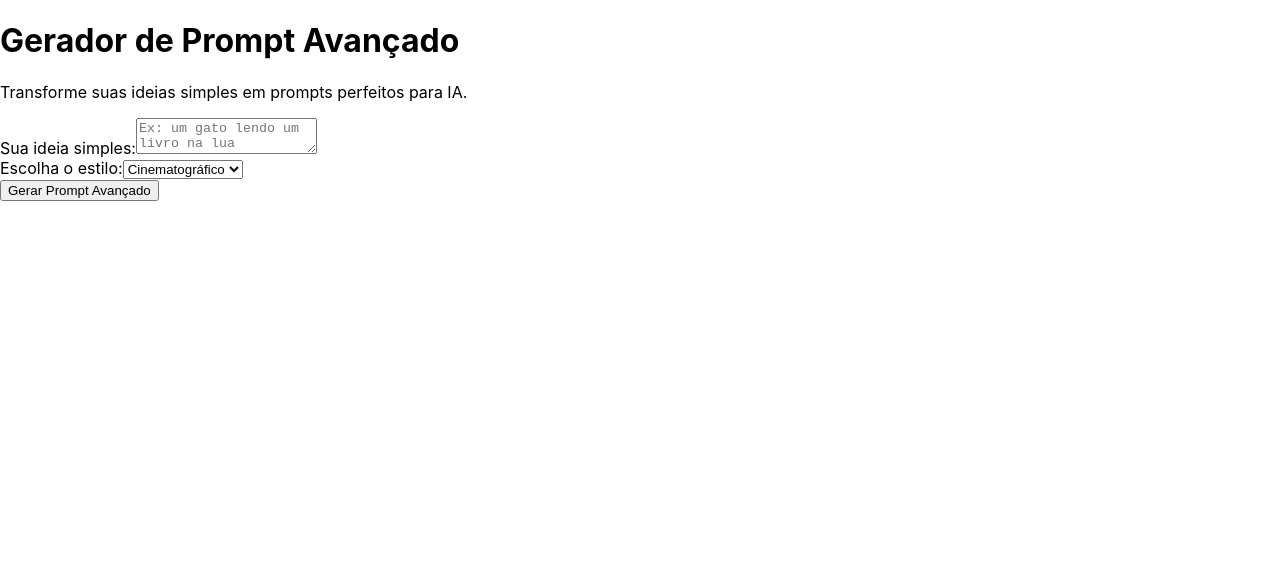
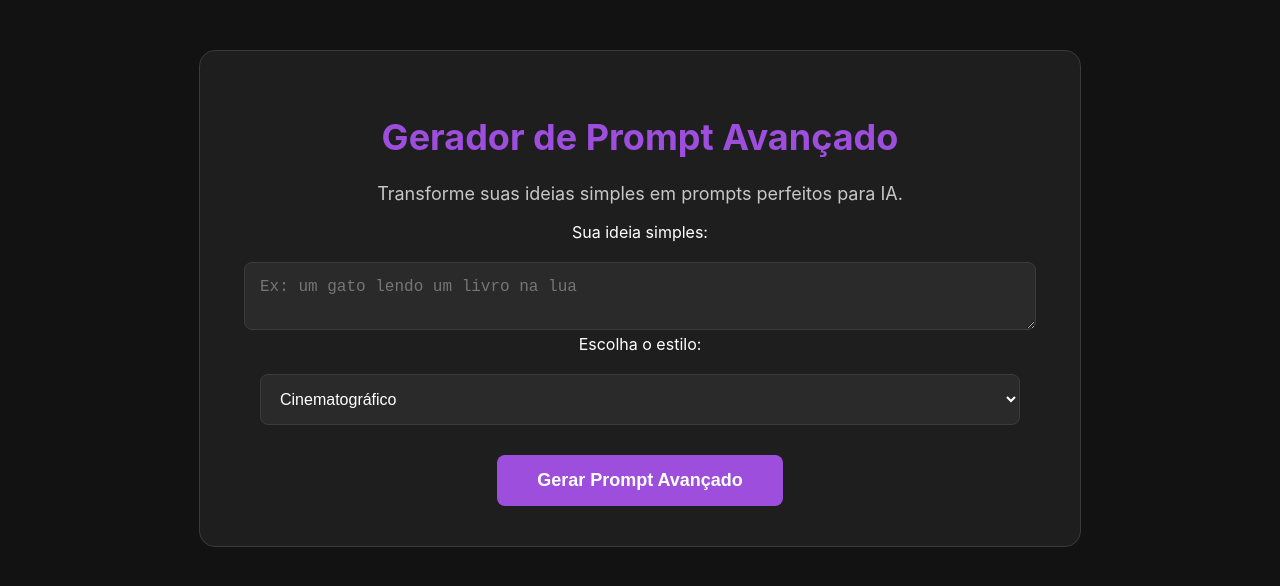
Before and after one commit to lfabio552/gerador-prompt-frontend, a React (Create React App) app: page / in a window 1280 px wide. Shown: the top 586 px of the page. Built offline with nearby package versions, Linux system fonts and the light colour scheme.

Commit message:
Implementa novo design dark mode com roxo

```diff
--- a/src/App.css
+++ b/src/App.css
@@ -1,38 +1,70 @@
-.App {
+/* ---- ESTILOS GERAIS DA PÁGINA ---- */
+body {
+  margin: 0;
+  font-family: -apple-system, BlinkMacSystemFont, 'Segoe UI', 'Roboto', 'Oxygen',
+    'Ubuntu', 'Cantarell', 'Fira Sans', 'Droid Sans', 'Helvetica Neue',
+    sans-serif;
+  -webkit-font-smoothing: antialiased;
+  -moz-osx-font-smoothing: grayscale;
+
+  /* Nossas cores! */
+  background-color: #121212; /* Fundo super escuro */
+  color: #FFFFFF;             /* Cor do texto padrão: branco */
+}
+
+/* ---- ESTILO DO CONTAINER PRINCIPAL ("CARD") ---- */
+.container {
+  max-width: 800px;
+  margin: 50px auto; /* Centraliza o card na página */
+  padding: 40px;
+  background-color: #1E1E1E; /* Fundo do card, um pouco mais claro */
+  border-radius: 16px;      /* Cantos bem arredondados */
+  border: 1px solid #3A3A3A; /* Borda sutil */
   text-align: center;
 }
 
-.App-logo {
-  height: 40vmin;
-  pointer-events: none;
+/* ---- ESTILOS DOS TEXTOS ---- */
+h1 {
+  color: #9D4EDD; /* Cor roxa vibrante para o título principal */
+  font-size: 36px;
 }
 
-@media (prefers-reduced-motion: no-preference) {
-  .App-logo {
-    animation: App-logo-spin infinite 20s linear;
-  }
+p {
+  font-size: 18px;
+  color: #c7c7c7; /* Um cinza claro para os textos secundários */
 }
 
-.App-header {
-  background-color: #282c34;
-  min-height: 100vh;
-  display: flex;
-  flex-direction: column;
-  align-items: center;
-  justify-content: center;
-  font-size: calc(10px + 2vmin);
-  color: white;
+/* ---- ESTILOS DOS FORMULÁRIOS ---- */
+textarea, select {
+  width: 95%;
+  padding: 15px;
+  margin-top: 20px;
+  font-size: 16px;
+  border-radius: 8px;
+
+  /* Estilo dark mode para os campos */
+  background-color: #2A2A2A;
+  border: 1px solid #3A3A3A;
+  color: #FFFFFF;
 }
 
-.App-link {
-  color: #61dafb;
+/* ---- ESTILO DO BOTÃO PRINCIPAL ---- */
+button {
+  background-color: #9D4EDD; /* Fundo roxo vibrante */
+  color: white;
+  font-size: 18px;
+  font-weight: bold;
+
+  padding: 15px 40px;
+  border: none;
+  border-radius: 8px;
+  cursor: pointer;
+  margin-top: 30px;
+
+  /* Efeito suave ao passar o mouse */
+  transition: transform 0.2s ease-in-out;
 }
 
-@keyframes App-logo-spin {
-  from {
-    transform: rotate(0deg);
-  }
-  to {
-    transform: rotate(360deg);
-  }
+button:hover {
+  transform: scale(1.05); /* Efeito de "crescer" um pouco ao passar o mouse */
 }
```
